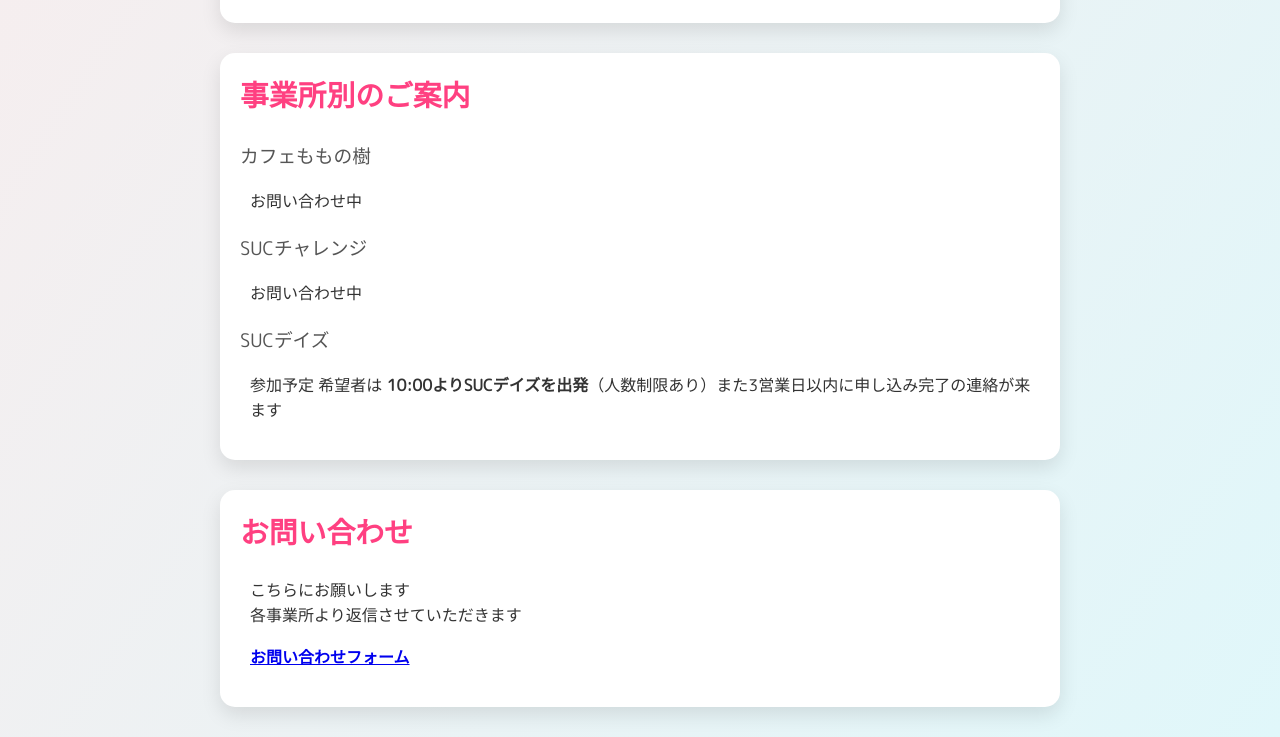
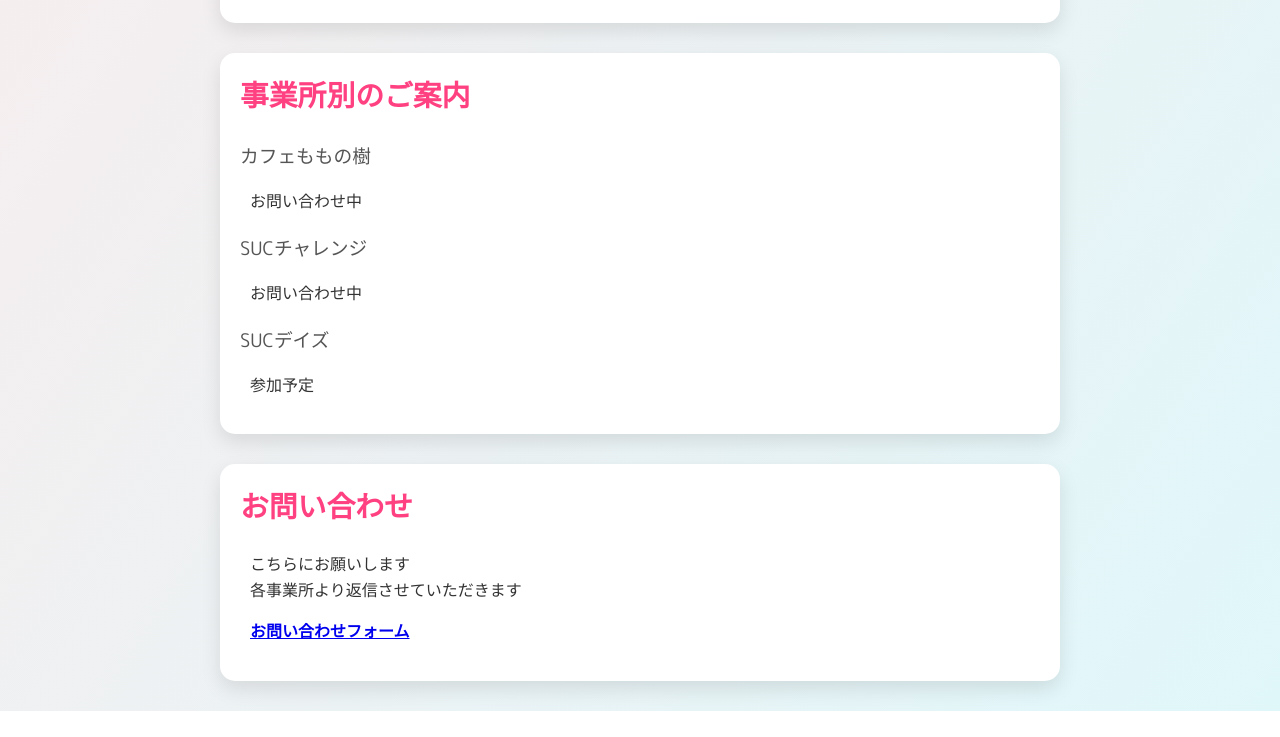
Before and after one commit to SUC-days/Special-site, a plain HTML site: page index.html in a window 1280 px wide. Shown: the part 1198-1935 px from the top of the page. After the commit the page ends 1909 px from the top, so only its background shows below. Drawn offline with Linux system fonts and the light colour scheme.

Commit message:
Update index.html

```diff
--- a/index.html
+++ b/index.html
@@ -111,8 +111,7 @@
     <p>お問い合わせ中</p>
 
     <h3>SUCデイズ</h3>
-    <p>参加予定
-      希望者は <strong>10:00よりSUCデイズを出発</strong>（人数制限あり）また3営業日以内に申し込み完了の連絡が来ます    </p></section>
+    <p>参加予定    </p></section>
 <section><h2>お問い合わせ</h2>
 <p>こちらにお願いします<br>
 各事業所より返信させていただきます<p>
```
